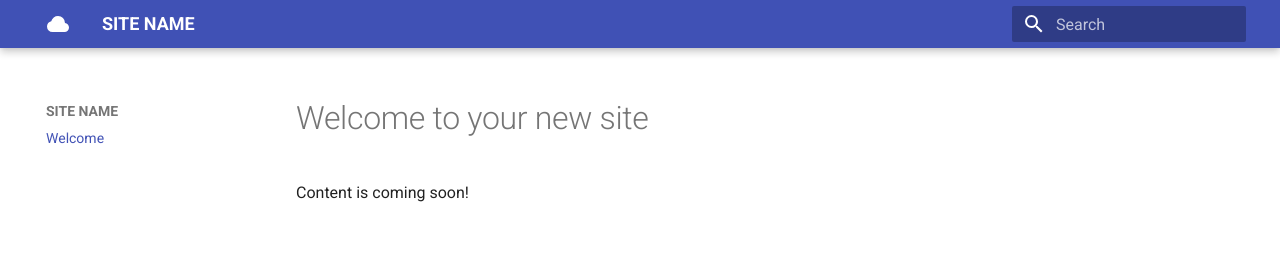
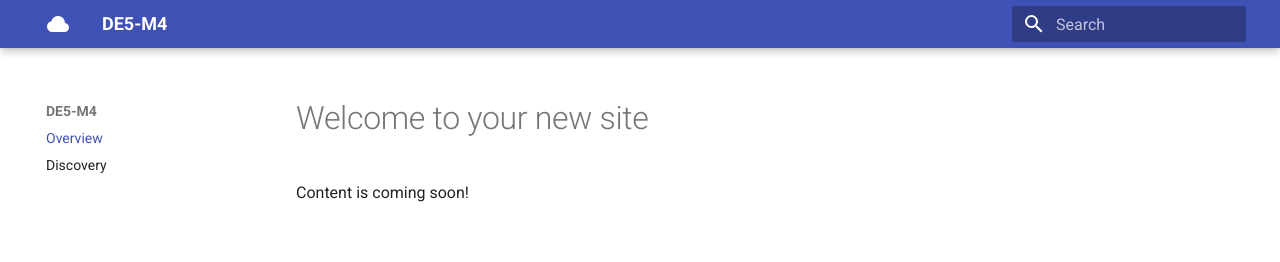
Before and after one commit to qaalabs/DE5M4, an MkDocs documentation site: the page built from docs/index.md, in a window 1280 px wide. Shown: the top 262 px of the page. Built offline with MkDocs 1.6.1 and Material for MkDocs 9.7.7, drawn with Linux system fonts in a browser that asks for light colours.

Commit message:
Update mkdocs.yml

```diff
--- a/mkdocs.yml
+++ b/mkdocs.yml
@@ -1,10 +1,11 @@
 # Site name
-site_name: SITE NAME
-site_description: "SITE DESCRIPTION:"
+site_name: DE5-M4
+site_description: "Planning a Data Engineering Project"
 
 # Navigation menu
 nav:
-  - Welcome: index.md
+  - Overview: index.md
+  - Discovery: discovery.md
 
 # Theme
 theme:
```
